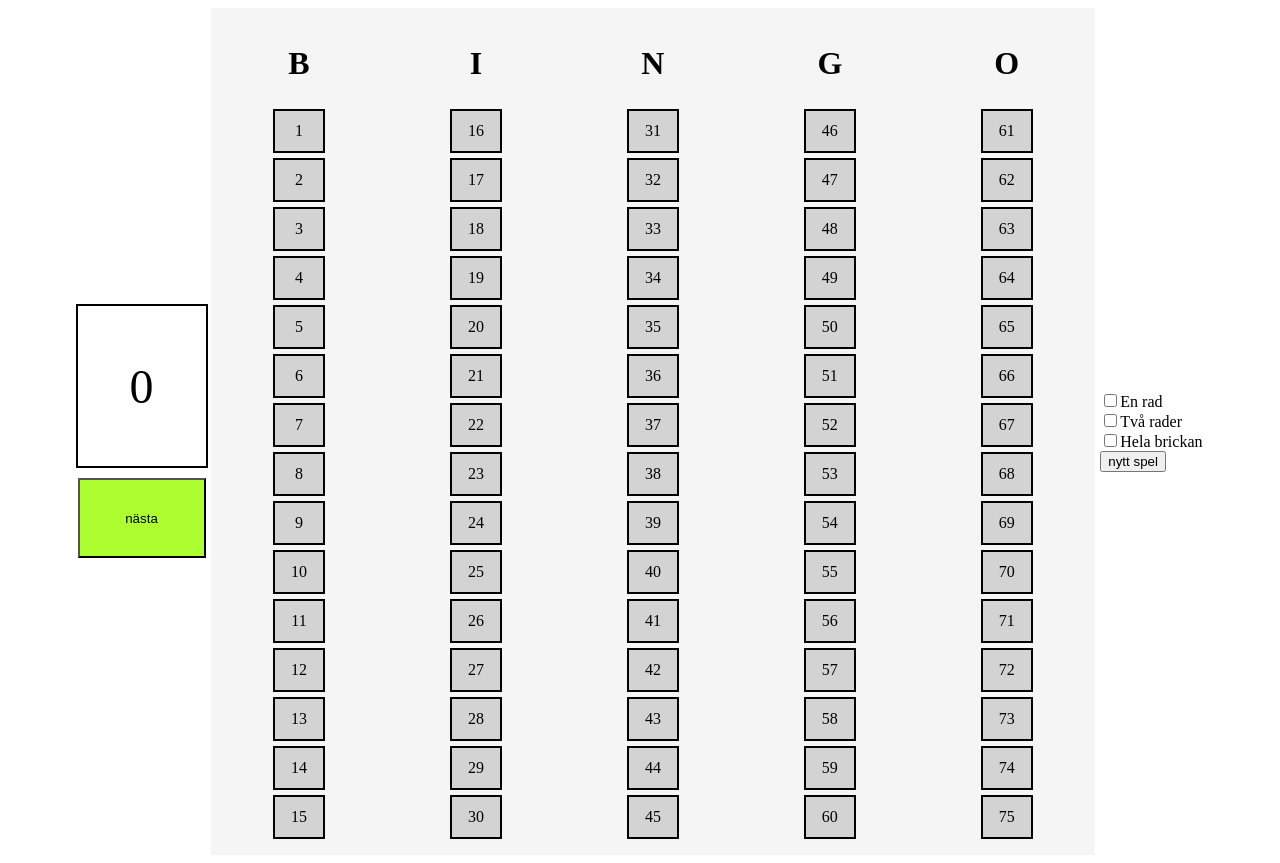
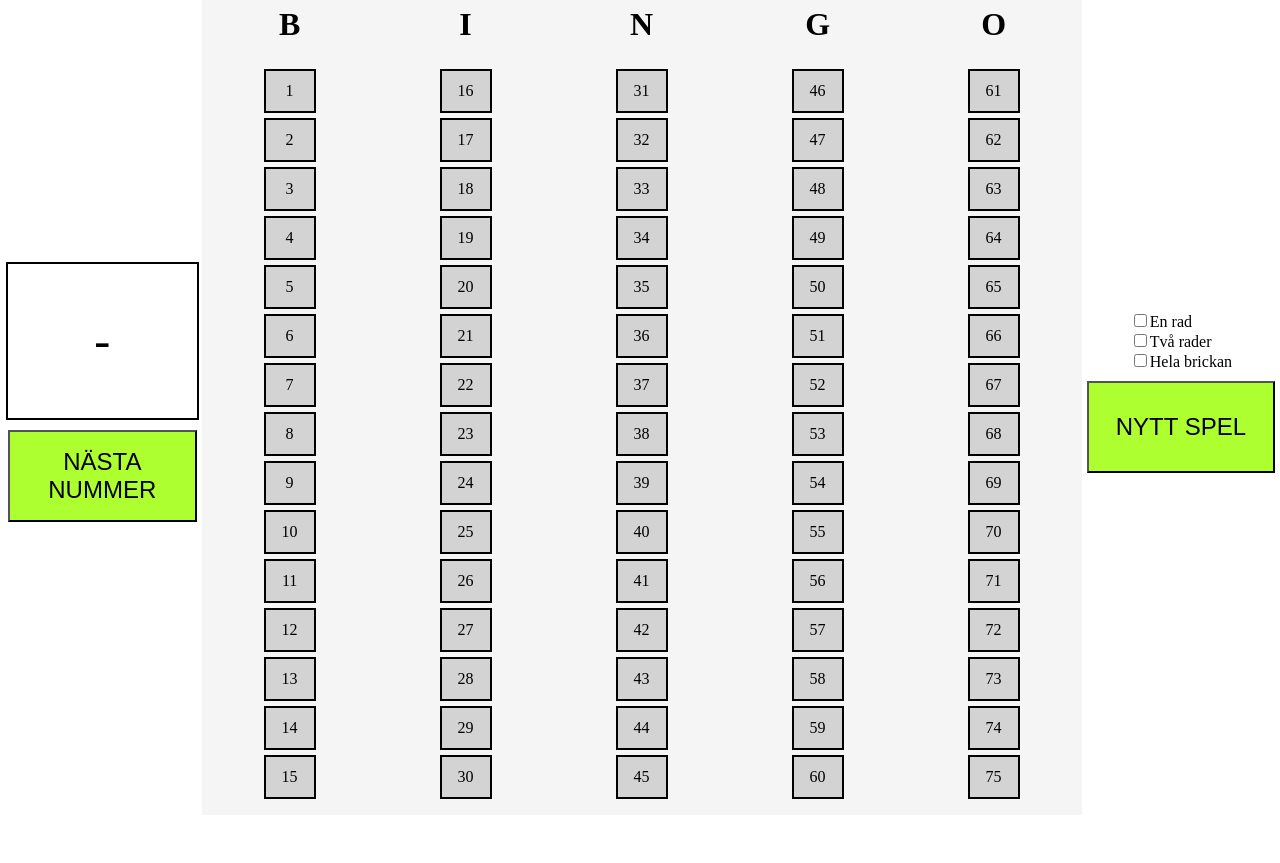
Before and after one commit to rostabingo/rostabingo.github.io, a React (Vite) app: page / in a window 1280 px wide. After the commit the page ends 815 px from the top, so only its background shows below. Built offline with nearby package versions, Linux system fonts and the light colour scheme.

Commit message:
fixing current number adding button logic

```diff
--- /dev/null
+++ b/src/components/Buttons/NextNumberButton/Button.module.scss
@@ -0,0 +1,6 @@
+.button {
+    height: 12%;
+    width: 100%;
+    background-color: greenyellow;
+    font-size: x-large;
+}
--- /dev/null
+++ b/src/components/Buttons/NextNumberButton/NextNumberButton.tsx
@@ -0,0 +1,16 @@
+import React from "react";
+
+import * as styles from "./Button.module.scss";
+
+type ButtonProps = {
+    onClick: () => void;
+    buttonText: string;
+};
+
+export const NextNumberButton: React.FC<ButtonProps> = (props) => {
+    return (
+        <button className={styles.button} onClick={props.onClick}>
+            {props.buttonText}
+        </button>
+    );
+};
--- /dev/null
+++ b/src/components/Buttons/index.ts
@@ -0,0 +1 @@
+export * from "./NextNumberButton/NextNumberButton";
--- /dev/null
+++ b/src/components/CurrentNumber/CurrentNumber.module.scss
@@ -0,0 +1,8 @@
+.currentNumberContainer {
+    border: 2px solid black;
+    height: 20%;
+    width: 100%;
+    font-size: xxx-large;
+    align-content: center;
+    text-align: center;
+}
--- /dev/null
+++ b/src/components/CurrentNumber/CurrentNumber.tsx
@@ -0,0 +1,17 @@
+import React from "react";
+
+import * as styles from "./CurrentNumber.module.scss";
+
+type CurrentNumberProps = {
+    char: string;
+    num: number;
+};
+
+export const CurrentNumber: React.FC<CurrentNumberProps> = (props) => {
+    const number = props.num !== 0 ? props.num : "-";
+    return (
+        <div className={styles.currentNumberContainer}>
+            {props.char} {number}
+        </div>
+    );
+};
--- /dev/null
+++ b/src/components/CurrentNumber/index.ts
@@ -0,0 +1 @@
+export * from "./CurrentNumber";
--- a/src/components/Targets/Targets.tsx
+++ b/src/components/Targets/Targets.tsx
@@ -4,7 +4,7 @@ export const Targets: React.FC = () => {
     return (
         <div>
             <div>
-                <input type="checkbox" id="one" name="one" />
+                <input type="checkbox" id="one" name="one" checked={false} />
                 <label htmlFor="one">En rad</label>
             </div>
             <div>
--- a/src/components/Tile/Tile.tsx
+++ b/src/components/Tile/Tile.tsx
@@ -6,6 +6,7 @@ import * as styles from "./Tile.module.scss";
 type TileProps = {
     value: number;
     taken: boolean;
+    show?: boolean;
 };
 
 export const Tile: React.FC<TileProps> = (props) => {
--- a/src/containers/App/App.module.scss
+++ b/src/containers/App/App.module.scss
@@ -4,28 +4,23 @@
     justify-content: center;
     align-items: center;
     gap: 5px;
+    height: 96vh;
+    width: 99vw;
 }
 
-.infoWrapper {
+.panel {
     display: flex;
     flex-direction: column;
     justify-content: center;
     align-items: center;
     gap: 10px;
-    width: 8rem;
-}
-
-.currentTile {
-    border: 2px solid black;
-    height: 10rem;
-    width: 100%;
-    font-size: xxx-large;
-    align-content: center;
-    text-align: center;
+    width: 15%;
+    height: 100%;
 }
 
 .nextButton {
-    height: 5rem;
-    width: 8rem;
+    height: 12%;
+    width: 100%;
     background-color: greenyellow;
+    font-size: x-large;
 }
--- a/src/containers/App/App.tsx
+++ b/src/containers/App/App.tsx
@@ -1,6 +1,8 @@
 import React, { useState } from "react";
 import { tileSquare } from "types";
 
+import { NextNumberButton } from "components/Buttons";
+import { CurrentNumber } from "components/CurrentNumber";
 import { Targets } from "components/Targets";
 
 import { Board } from "../Board";
@@ -42,18 +44,14 @@ export const App: React.FC = () => {
 
     return (
         <div className={styles.gameWrapper}>
-            <div className={styles.infoWrapper}>
-                <div className={styles.currentTile}>
-                    {currentTile.char} {currentTile.id}
-                </div>
-                <button className={styles.nextButton} onClick={getNextTile}>
-                    nästa
-                </button>
+            <div className={styles.panel}>
+                <CurrentNumber char={currentTile.char} num={currentTile.id} />
+                <NextNumberButton buttonText="NÄSTA NUMMER" onClick={getNextTile} />
             </div>
             <Board tiles={tiles} />
-            <div>
+            <div className={styles.panel}>
                 <Targets />
-                <button onClick={clearGame}>nytt spel</button>
+                <NextNumberButton buttonText="NYTT SPEL" onClick={clearGame} />
             </div>
         </div>
     );
```
